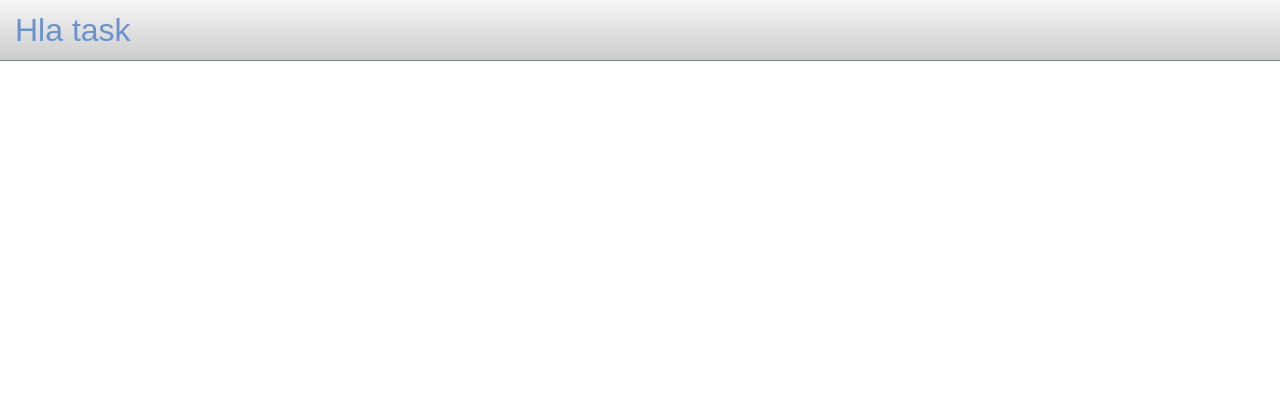
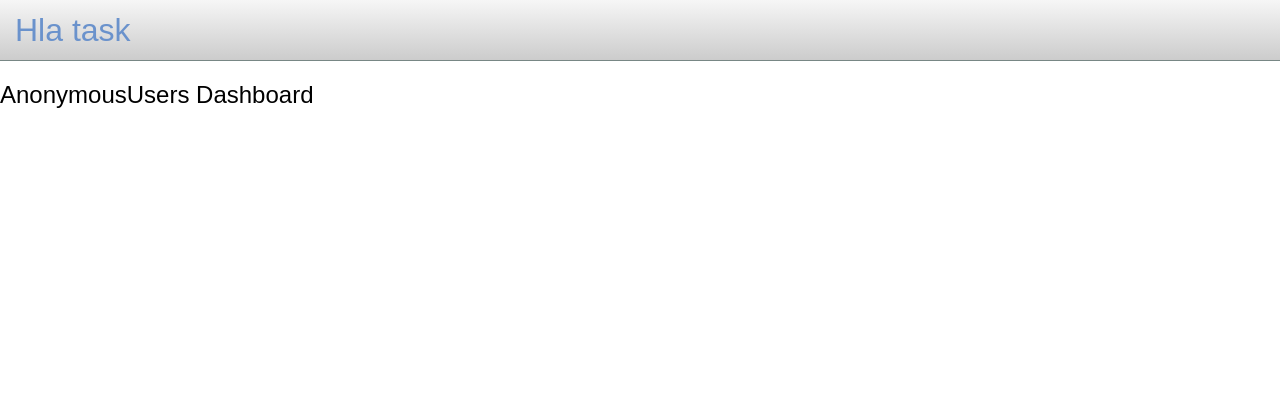
Before and after one commit to lavriv92/hla_task, a Django app: template application/public/templates/public/index.html in a window 1280 px wide. Shown: the top 420 px of the page. Run offline with Django 3.2, Linux system fonts and the light colour scheme; the template is opened without the code that fills it, so the values that code supplies are empty; parts of the project's set-up code (start-up, migrations or seed data) failed here and were passed over.

Commit message:
Changed index templates

```diff
--- a/application/public/templates/public/index.html
+++ b/application/public/templates/public/index.html
@@ -1,4 +1,14 @@
 {% extends "base.html" %}
 
 {% block main %}
+<div class="index-wrapper">
+    <h2>{{ user }}s Dashboard</h2>
+    <div class="user-dasboard">
+        <div class="left-panel"></div>
+        <div class="rigt-panel">
+            <div class="latest-tasks"></div>
+            <div class="actual-projects"></div>
+        </div>
+    </div>
+</div>
 {% endblock %}
```
